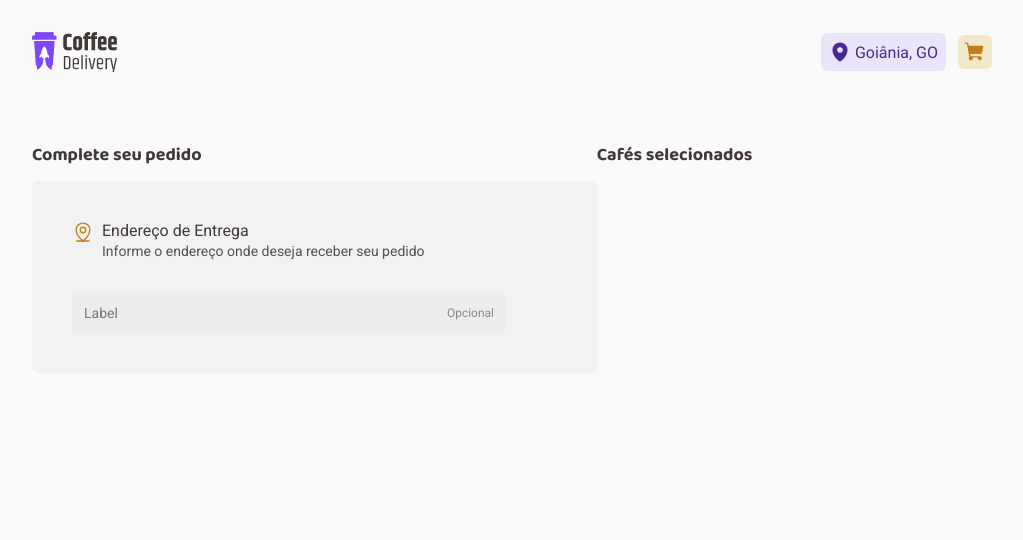
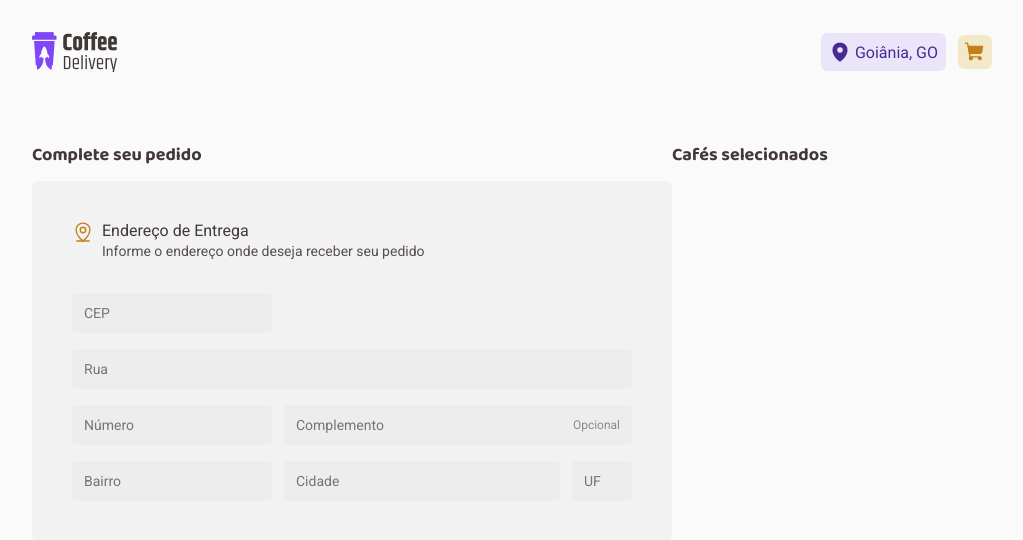
Before and after one commit to Lucasplpx/coffe-delivery, a React (Vite) app: page /checkout in a window 1280 px wide. Shown: the top 540 px of the page, without its empty margins (128-1151 px from the left). Built offline with nearby package versions, Linux system fonts and the light colour scheme.

Commit message:
style formulario

```diff
--- a/src/page/Checkout/index.tsx
+++ b/src/page/Checkout/index.tsx
@@ -7,6 +7,8 @@ import {
   CheckoutWrapper,
   CompleteRequestContainer,
   ConfirmRequestContainer,
+  FieldWrapper,
+  FormContainer,
   Title,
 } from './styles';
 
@@ -29,9 +31,20 @@ export function Checkout() {
               />
             }
           >
-            <form action=''>
-              <Input placeholder='Label' width={434} isOptional />
-            </form>
+            <FormContainer action=''>
+              <Input placeholder='CEP' width={200} />
+              <Input placeholder='Rua' width={560} />
+              <FieldWrapper>
+                <Input placeholder='Número' width={200} />
+                <Input placeholder='Complemento' width={348} isOptional />
+              </FieldWrapper>
+
+              <FieldWrapper>
+                <Input placeholder='Bairro' width={200} />
+                <Input placeholder='Cidade' width={276} />
+                <Input placeholder='UF' width={60} />
+              </FieldWrapper>
+            </FormContainer>
           </CoffeCard>
         </CompleteRequestContainer>
         <ConfirmRequestContainer>
--- a/src/page/Checkout/styles.ts
+++ b/src/page/Checkout/styles.ts
@@ -24,3 +24,15 @@ export const CheckoutWrapper = styled.div`
 export const CompleteRequestContainer = styled.div``;
 
 export const ConfirmRequestContainer = styled.div``;
+
+export const FormContainer = styled.form`
+  display: flex;
+  flex-direction: column;
+  padding: 0px;
+  gap: 16px;
+`;
+
+export const FieldWrapper = styled.div`
+  display: flex;
+  gap: 12px;
+`;
```
